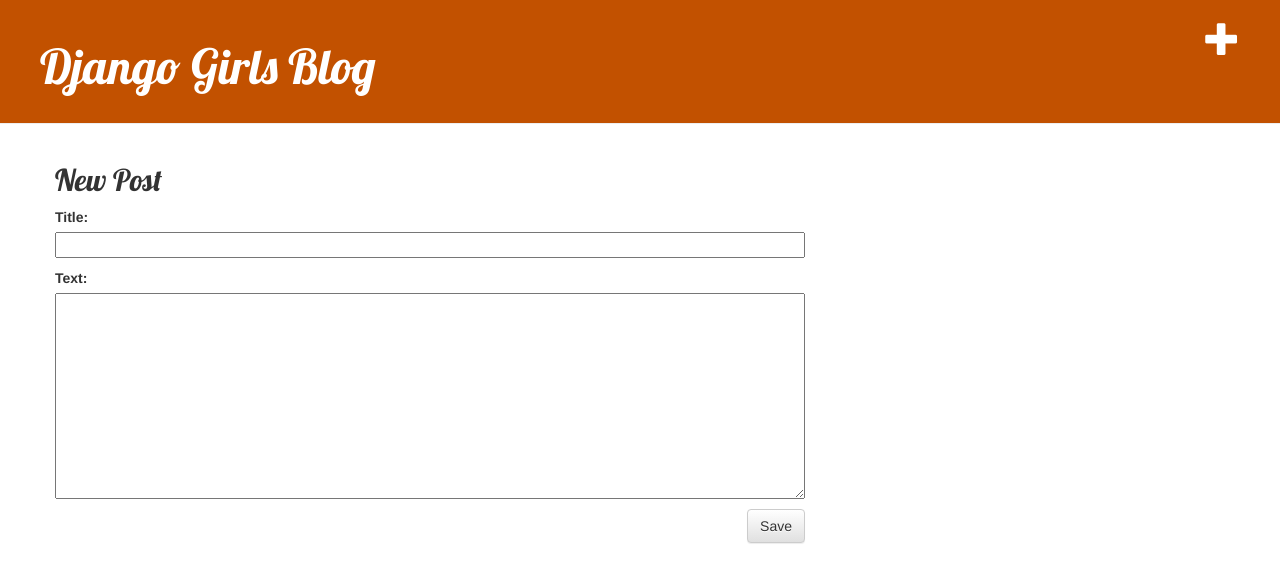
After one commit to takubii/djangogirls, a Django app: page /post/new/ in a window 1280 px wide. The commit adds this page. Shown: the top 583 px of the page. Run offline with Django 3.2, Linux system fonts and the light colour scheme; some libraries are stand-ins or nearby versions.

Commit message:
add: 記事投稿ページを追加

```diff
--- /dev/null
+++ b/blog/forms.py
@@ -0,0 +1,12 @@
+from django import forms
+
+from .models import Post
+
+
+class PostForm(forms.ModelForm):
+    class Meta:
+        model = Post
+        fields = (
+            "title",
+            "text",
+        )
--- a/blog/templates/blog/base.html
+++ b/blog/templates/blog/base.html
@@ -16,11 +16,17 @@
   </head>
   <body>
     <div class="page-header">
+      <a href="{% url "post_new" %}" class="top-menu">
+        <span class="glyphicon glyphicon-plus"></span>
+      </a>
       <h1><a href="/">Django Girls Blog</a></h1>
     </div>
     <div class="content container">
       <div class="row">
-        <div class="col-md-8">{% block content %} {% endblock %}</div>
+        <div class="col-md-8">
+          {% block content %}
+          {% endblock %}
+        </div>
       </div>
     </div>
   </body>
--- /dev/null
+++ b/blog/templates/blog/post_edit.html
@@ -0,0 +1,9 @@
+{% extends "blog/base.html" %}
+
+{% block content %}
+  <h2>New Post</h2>
+  <form method="POST" class="post-form">{% csrf_token %}
+    {{ form.as_p }}
+    <button type="submit" class="save btn btn-default">Save</button>
+  </form>
+{% endblock %}
--- a/blog/urls.py
+++ b/blog/urls.py
@@ -5,4 +5,5 @@
 urlpatterns = [
     path("", views.post_list, name="post_list"),
     path("post/<int:pk>/", views.post_detail, name="post_detail"),
+    path("post/new/", views.post_new, name="post_new"),
 ]
--- a/blog/views.py
+++ b/blog/views.py
@@ -1,6 +1,7 @@
-from django.shortcuts import get_object_or_404, render
+from django.shortcuts import get_object_or_404, redirect, render
 from django.utils import timezone
 
+from .forms import PostForm
 from .models import Post
 
 
@@ -14,3 +15,17 @@
 def post_detail(request, pk):
     post = get_object_or_404(Post, pk=pk)
     return render(request, "blog/post_detail.html", {"post": post})
+
+
+def post_new(request):
+    if request.method == "POST":
+        form = PostForm(request.POST)
+        if form.is_valid():
+            post = form.save(commit=False)
+            post.author = request.user
+            post.published_date = timezone.now()
+            post.save()
+            return redirect("post_detail", pk=post.pk)
+    else:
+        form = PostForm()
+    return render(request, "blog/post_edit.html", {"form": form})
```
Also changed, not shown: blog/templates/blog/post_detail.html (+6 -2 lines), blog/templates/blog/post_list.html (+7 -3 lines).
